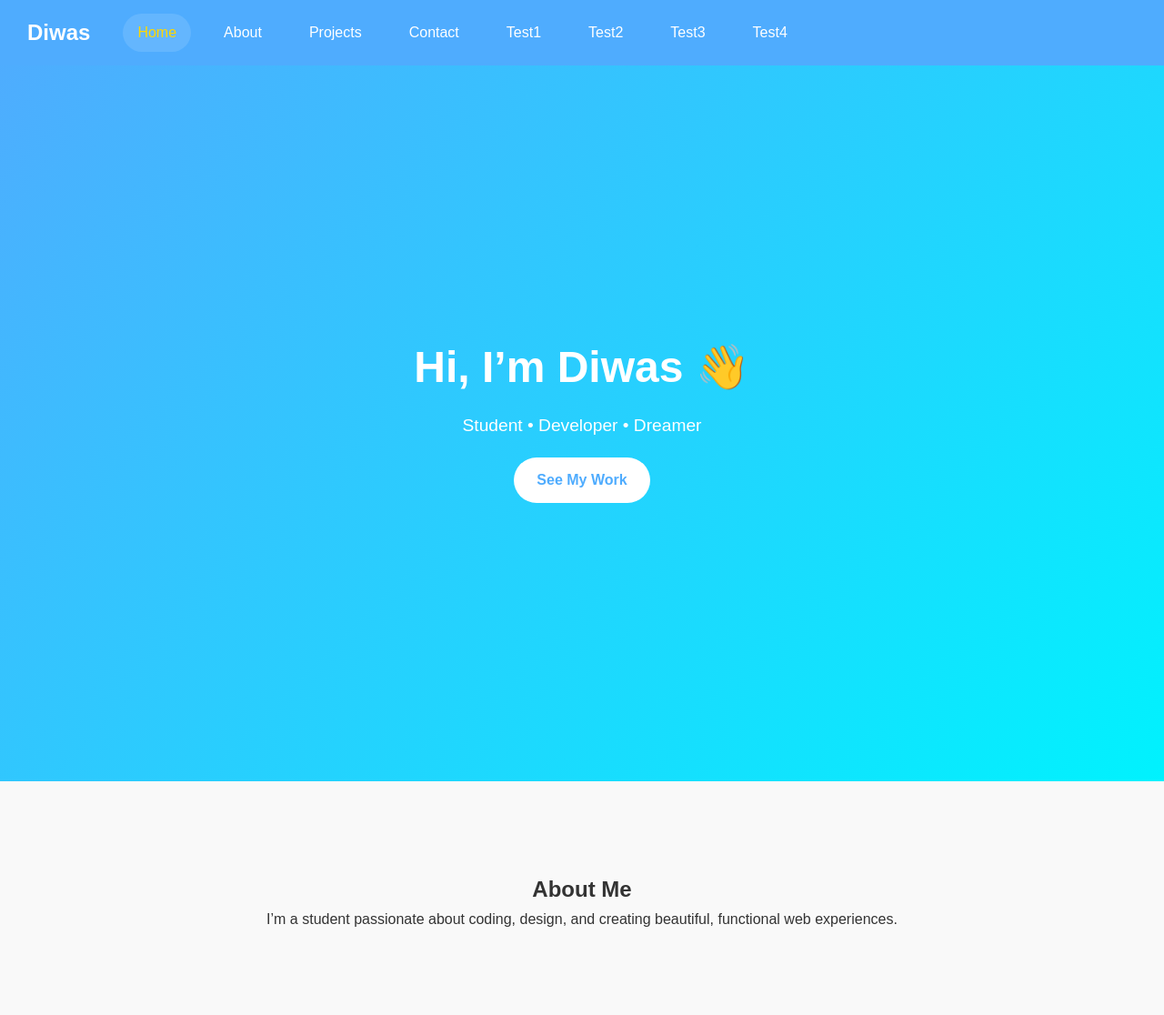
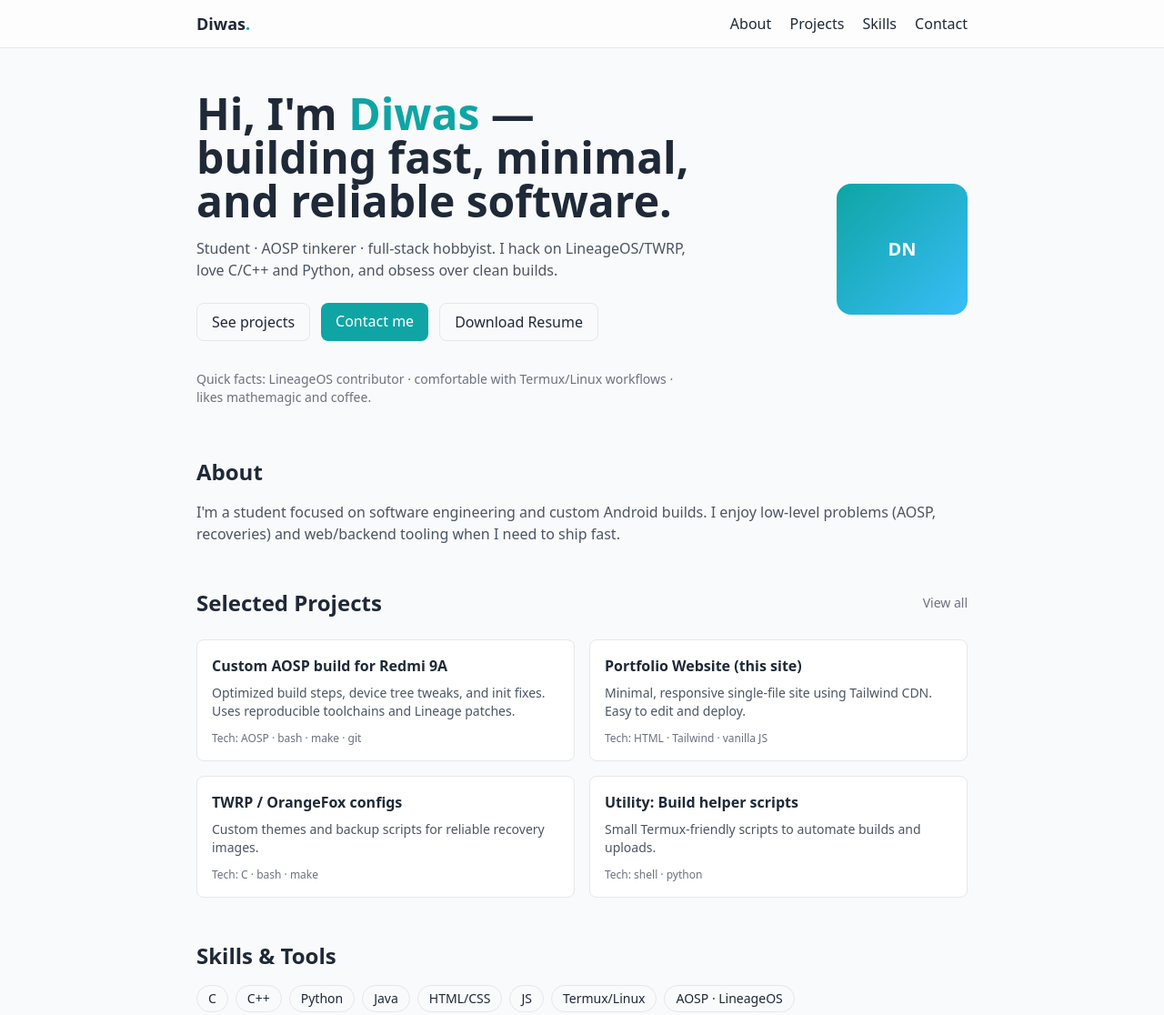
Before and after one commit to techdiwas/techdiwas.github.io, a plain HTML site: page index.html in a window 1280 px wide. Shown: the top 1116 px of the page at 91% size. Drawn offline with nearby package versions, Linux system fonts and the light colour scheme.

Commit message:
Bring Up Portfolio
Signed-off-by: techdiwas <diwasneupane652@gmail.com>

```diff
--- a/index.html
+++ b/index.html
@@ -1,79 +1,167 @@
-<!DOCTYPE html>
+<!doctype html>
 <html lang="en">
 <head>
-    <meta charset="UTF-8" />
-    <meta name="viewport" content="width=device-width, initial-scale=1.0" />
-    <title>Diwas | Portfolio</title>
-    <link rel="stylesheet" href="style.css" />
+  <meta charset="utf-8" />
+  <meta name="viewport" content="width=device-width,initial-scale=1" />
+  <title>Diwas Neupane — Portfolio</title>
+  <meta name="description" content="Personal portfolio of Diwas Neupane — software engineer & AOSP tinkerer." />
+  <script src="https://cdn.tailwindcss.com"></script>
+  <!-- Tailwind config: tweak fonts/colors if you want -->
+  <script>
+    tailwind.config = {
+      theme: {
+        extend: {
+          colors: {
+            brand: '#0ea5a4'
+          }
+        }
+      }
+    }
+  </script>
+  <style>
+    /* Small nicety for smooth scrolling */
+    html { scroll-behavior: smooth; }
+  </style>
 </head>
-<body>
-    <!-- Horizontally scrollable nav -->
-    <nav class="scroll-header">
-        <div class="logo">Diwas</div>
-        <div class="horizontal-scroll">
-            <ul>
-                <li><a href="#home" class="active">Home</a></li>
-                <li><a href="#about">About</a></li>
-                <li><a href="#projects">Projects</a></li>
-                <li><a href="#contact">Contact</a></li>
-                <!-- Add more items to demonstrate scrolling -->
-                <li><a href="#test1">Test1</a></li>
-                <li><a href="#test2">Test2</a></li>
-                <li><a href="#test3">Test3</a></li>
-                <li><a href="#test4">Test4</a></li>
-            </ul>
+<body class="bg-gray-50 text-gray-800 antialiased">
+  <!-- NAV -->
+  <header class="backdrop-blur-sm sticky top-0 z-40 bg-white/60 border-b">
+    <div class="max-w-4xl mx-auto px-6 py-3 flex items-center justify-between">
+      <a href="#home" class="font-semibold text-lg">Diwas<span class="text-brand">.</span></a>
+      <nav class="space-x-4 hidden md:block">
+        <a href="#about" class="hover:text-brand">About</a>
+        <a href="#projects" class="hover:text-brand">Projects</a>
+        <a href="#skills" class="hover:text-brand">Skills</a>
+        <a href="#contact" class="hover:text-brand">Contact</a>
+      </nav>
+      <div class="md:hidden">
+        <button id="menuBtn" aria-label="menu">☰</button>
+      </div>
+    </div>
+  </header>
+
+  <!-- MOBILE MENU -->
+  <div id="mobileMenu" class="md:hidden hidden bg-white border-b">
+    <div class="px-6 py-4 space-y-2">
+      <a href="#about" class="block">About</a>
+      <a href="#projects" class="block">Projects</a>
+      <a href="#skills" class="block">Skills</a>
+      <a href="#contact" class="block">Contact</a>
+    </div>
+  </div>
+
+  <!-- HERO -->
+  <main class="max-w-4xl mx-auto px-6 py-12" id="home">
+    <section class="grid md:grid-cols-3 gap-8 items-center">
+      <div class="md:col-span-2">
+        <h1 class="text-4xl md:text-5xl font-extrabold leading-tight">Hi, I'm <span class="text-brand">Diwas</span> —
+          building fast, minimal, and reliable software.</h1>
+        <p class="mt-4 text-gray-600">Student · AOSP tinkerer · full-stack hobbyist. I hack on LineageOS/TWRP, love C/C++ and Python, and obsess over clean builds.</p>
+
+        <div class="mt-6 flex flex-wrap gap-3">
+          <a href="#projects" class="inline-block px-4 py-2 rounded-lg border hover:bg-brand/10">See projects</a>
+          <a href="#contact" class="inline-block px-4 py-2 rounded-lg bg-brand text-white">Contact me</a>
+          <a href="#" class="inline-block px-4 py-2 rounded-lg border">Download Resume</a>
         </div>
-    </nav>
 
-    <!-- Scrollable Tech Tags Section (unchanged) -->
-    <div class="scrollable-top">
-      <div class="scroll-item">Home</div>
-      <div class="scroll-item">About</div>
-      <div class="scroll-item">Projects</div>
-      <div class="scroll-item">Contact</div>
-    </div>
+        <div class="mt-8 text-sm text-gray-500">Quick facts: LineageOS contributor · comfortable with Termux/Linux workflows · likes mathemagic and coffee.</div>
+      </div>
 
-    <section id="home" class="hero">
-        <h1>Hi, I’m Diwas 👋</h1>
-        <p>Student • Developer • Dreamer</p>
-        <a href="#projects" class="btn">See My Work</a>
+      <div class="flex justify-center md:justify-end">
+        <!-- Placeholder avatar: replace with your photo -->
+        <div class="w-36 h-36 rounded-2xl bg-gradient-to-br from-brand to-sky-400 flex items-center justify-center text-white font-bold text-xl">DN</div>
+      </div>
     </section>
 
-    <section id="about">
-        <h2>About Me</h2>
-        <p>
-            I’m a student passionate about coding, design, and creating beautiful, functional web experiences.
-        </p>
+    <!-- ABOUT -->
+    <section id="about" class="mt-14">
+      <h2 class="text-2xl font-semibold">About</h2>
+      <div class="mt-4 text-gray-600">
+        I'm a student focused on software engineering and custom Android builds. I enjoy low-level problems (AOSP, recoveries) and web/backend tooling when I need to ship fast.
+      </div>
     </section>
 
-    <section id="projects">
-        <h2>Projects</h2>
-        <div class="project-list">
-            <div class="project-card">
-                <h3>Project One</h3>
-                <p>A description of your first project goes here.</p>
-            </div>
-            <div class="project-card">
-                <h3>Project Two</h3>
-                <p>A description of your second project goes here.</p>
-            </div>
-        </div>
+    <!-- PROJECTS -->
+    <section id="projects" class="mt-12">
+      <div class="flex items-center justify-between">
+        <h2 class="text-2xl font-semibold">Selected Projects</h2>
+        <a href="#projects" class="text-sm text-gray-500">View all</a>
+      </div>
+
+      <div class="mt-6 grid sm:grid-cols-2 gap-4">
+        <!-- Project card: copy / edit these -->
+        <article class="p-4 border rounded-lg bg-white">
+          <h3 class="font-semibold">Custom AOSP build for Redmi 9A</h3>
+          <p class="mt-2 text-sm text-gray-600">Optimized build steps, device tree tweaks, and init fixes. Uses reproducible toolchains and Lineage patches.</p>
+          <div class="mt-3 text-xs text-gray-500">Tech: AOSP · bash · make · git</div>
+        </article>
+
+        <article class="p-4 border rounded-lg bg-white">
+          <h3 class="font-semibold">Portfolio Website (this site)</h3>
+          <p class="mt-2 text-sm text-gray-600">Minimal, responsive single-file site using Tailwind CDN. Easy to edit and deploy.</p>
+          <div class="mt-3 text-xs text-gray-500">Tech: HTML · Tailwind · vanilla JS</div>
+        </article>
+
+        <article class="p-4 border rounded-lg bg-white">
+          <h3 class="font-semibold">TWRP / OrangeFox configs</h3>
+          <p class="mt-2 text-sm text-gray-600">Custom themes and backup scripts for reliable recovery images.</p>
+          <div class="mt-3 text-xs text-gray-500">Tech: C · bash · make</div>
+        </article>
+
+        <article class="p-4 border rounded-lg bg-white">
+          <h3 class="font-semibold">Utility: Build helper scripts</h3>
+          <p class="mt-2 text-sm text-gray-600">Small Termux-friendly scripts to automate builds and uploads.</p>
+          <div class="mt-3 text-xs text-gray-500">Tech: shell · python</div>
+        </article>
+      </div>
     </section>
 
-    <section id="contact">
-        <h2>Contact</h2>
-        <form>
-            <input type="text" placeholder="Your Name" required />
-            <input type="email" placeholder="Your Email" required />
-            <textarea placeholder="Your Message" rows="5" required></textarea>
-            <button type="submit" class="btn">Send Message</button>
-        </form>
+    <!-- SKILLS -->
+    <section id="skills" class="mt-12">
+      <h2 class="text-2xl font-semibold">Skills & Tools</h2>
+      <div class="mt-4 flex flex-wrap gap-2">
+        <span class="px-3 py-1 rounded-full border text-sm">C</span>
+        <span class="px-3 py-1 rounded-full border text-sm">C++</span>
+        <span class="px-3 py-1 rounded-full border text-sm">Python</span>
+        <span class="px-3 py-1 rounded-full border text-sm">Java</span>
+        <span class="px-3 py-1 rounded-full border text-sm">HTML/CSS</span>
+        <span class="px-3 py-1 rounded-full border text-sm">JS</span>
+        <span class="px-3 py-1 rounded-full border text-sm">Termux/Linux</span>
+        <span class="px-3 py-1 rounded-full border text-sm">AOSP · LineageOS</span>
+      </div>
     </section>
 
-    <footer>
-        <p>&copy; 2025 Diwas. All rights reserved.</p>
+    <!-- CONTACT -->
+    <section id="contact" class="mt-12">
+      <h2 class="text-2xl font-semibold">Get in touch</h2>
+      <p class="mt-2 text-gray-600">I'm open to collabs, mentoring, or someone to argue about build flags with.</p>
+
+      <form class="mt-4 grid sm:grid-cols-2 gap-4" onsubmit="event.preventDefault(); alert('Thanks — replace this with a real backend or mailto link.');">
+        <input class="p-3 border rounded" placeholder="Your name" required />
+        <input class="p-3 border rounded" placeholder="Your email" type="email" required />
+        <textarea class="p-3 border rounded sm:col-span-2" placeholder="Message" rows="5" required></textarea>
+        <div class="sm:col-span-2 flex gap-3">
+          <button class="px-4 py-2 bg-brand text-white rounded">Send</button>
+          <a href="mailto:you@example.com" class="px-4 py-2 border rounded">Email me</a>
+        </div>
+      </form>
+
+    </section>
+
+    <footer class="mt-16 py-8 text-sm text-gray-500 border-t">
+      <div class="flex items-center justify-between">
+        <div>© <span id="year"></span> Diwas Neupane</div>
+        <div>Built with ❤️ — Tailwind + vanilla JS</div>
+      </div>
     </footer>
+  </main>
 
-    <script src="script.js"></script>
+  <script>
+    // small interactivity
+    document.getElementById('year').textContent = new Date().getFullYear();
+    const menuBtn = document.getElementById('menuBtn');
+    const mobileMenu = document.getElementById('mobileMenu');
+    if(menuBtn) menuBtn.addEventListener('click', () => mobileMenu.classList.toggle('hidden'));
+  </script>
 </body>
 </html>
--- a/script.js
+++ /dev/null
@@ -1,9 +0,0 @@
-// Simple scroll fade-in
-window.addEventListener('scroll', () => {
-    document.querySelectorAll('section').forEach(section => {
-        const rect = section.getBoundingClientRect();
-        if(rect.top < window.innerHeight - 50) {
-            section.classList.add('visible');
-        }
-    });
-});
--- a/style.css
+++ /dev/null
@@ -1,208 +0,0 @@
-/* Reset and Base Styles */
-* {
-    margin: 0;
-    padding: 0;
-    box-sizing: border-box;
-    scroll-behavior: smooth;
-}
-
-body {
-    font-family: 'Poppins', sans-serif;
-    background: #f9f9f9;
-    color: #333;
-    line-height: 1.6;
-}
-
-/* Horizontally scrollable nav header */
-nav.scroll-header {
-    display: flex;
-    align-items: center;
-    background: #4facfe;
-    padding: 15px 0 15px 30px;
-    position: fixed;
-    width: 100%;
-    top: 0;
-    z-index: 100;
-    color: white;
-}
-
-nav.scroll-header .logo {
-    font-size: 1.5rem;
-    font-weight: bold;
-    margin-right: 16px;
-    flex-shrink: 0;
-}
-
-nav.scroll-header .horizontal-scroll {
-    overflow-x: auto;
-    white-space: nowrap;
-    flex: 1 1 auto;
-    scrollbar-width: none;
-}
-
-nav.scroll-header .horizontal-scroll::-webkit-scrollbar {
-    display: none;
-}
-
-nav.scroll-header ul {
-    display: inline-flex;
-    list-style: none;
-    white-space: nowrap;
-    padding-right: 30px;
-}
-
-nav.scroll-header ul li {
-    margin-left: 20px;
-}
-
-nav.scroll-header ul li a {
-    color: white;
-    text-decoration: none;
-    font-weight: 500;
-    transition: color 0.3s;
-    padding: 8px 16px;
-    border-radius: 999px;
-    display: inline-block;
-    font-size: 1rem;
-}
-
-nav.scroll-header ul li a.active,
-nav.scroll-header ul li a:hover {
-    color: #ffd700;
-    background: rgba(255,255,255,0.12);
-}
-
-@media (max-width: 700px) {
-    nav.scroll-header .logo {
-        font-size: 1.2rem;
-        margin-right: 8px;
-    }
-    nav.scroll-header ul li {
-        margin-left: 10px;
-    }
-    nav.scroll-header ul li a {
-        font-size: 0.92rem;
-        padding: 7px 12px;
-    }
-}
-
-/* Hero Section */
-.hero {
-    height: 100vh;
-    background: linear-gradient(135deg, #4facfe, #00f2fe);
-    color: white;
-    display: flex;
-    flex-direction: column;
-    justify-content: center;
-    align-items: center;
-    text-align: center;
-    padding: 0 20px;
-}
-
-.hero h1 {
-    font-size: 3rem;
-    margin-bottom: 10px;
-}
-
-.hero p {
-    font-size: 1.2rem;
-    margin-bottom: 20px;
-}
-
-.btn {
-    padding: 12px 25px;
-    background: white;
-    color: #4facfe;
-    border-radius: 50px;
-    text-decoration: none;
-    font-weight: bold;
-    transition: all 0.3s;
-}
-
-.btn:hover {
-    background: #4facfe;
-    color: white;
-}
-
-/* Sections */
-section {
-    padding: 100px 20px;
-    text-align: center;
-}
-
-#projects .project-list {
-    display: grid;
-    grid-template-columns: repeat(auto-fit, minmax(250px, 1fr));
-    gap: 20px;
-}
-
-.project-card {
-    background: #fff;
-    padding: 15px;
-    border-radius: 10px;
-    box-shadow: 0 2px 10px rgba(0,0,0,0.1);
-    transition: transform 0.3s;
-}
-
-.project-card:hover {
-    transform: scale(1.05);
-}
-
-/* Contact Form */
-form {
-    max-width: 600px;
-    margin: auto;
-    display: flex;
-    flex-direction: column;
-}
-
-form input, form textarea {
-    margin-bottom: 15px;
-    padding: 10px;
-    border: 1px solid #ddd;
-    border-radius: 8px;
-}
-
-form button {
-    border: none;
-    cursor: pointer;
-}
-
-/* Footer */
-footer {
-    text-align: center;
-    padding: 20px;
-    color: #777;
-}
-
-/* Existing scrollable-top section */
-.scrollable-top {
-  overflow-x: auto;
-  white-space: nowrap;
-  padding: 10px;
-  background-color: #111;
-  border-bottom: 1px solid #333;
-  scrollbar-width: none; /* Firefox */
-}
-
-.scrollable-top::-webkit-scrollbar {
-  display: none; /* Chrome, Safari */
-}
-
-.scroll-item {
-  display: inline-block;
-  background-color: #222;
-  color: #fff;
-  padding: 8px 16px;
-  margin: 0 8px 0 0;
-  border-radius: 999px;
-  font-size: 14px;
-  font-weight: 600;
-  white-space: nowrap;
-  transition: background 0.3s;
-}
-
-.scroll-item:hover {
-  background-color: #444;
-  cursor: pointer;
-}
```
Also changed, not shown: 1 other file.
